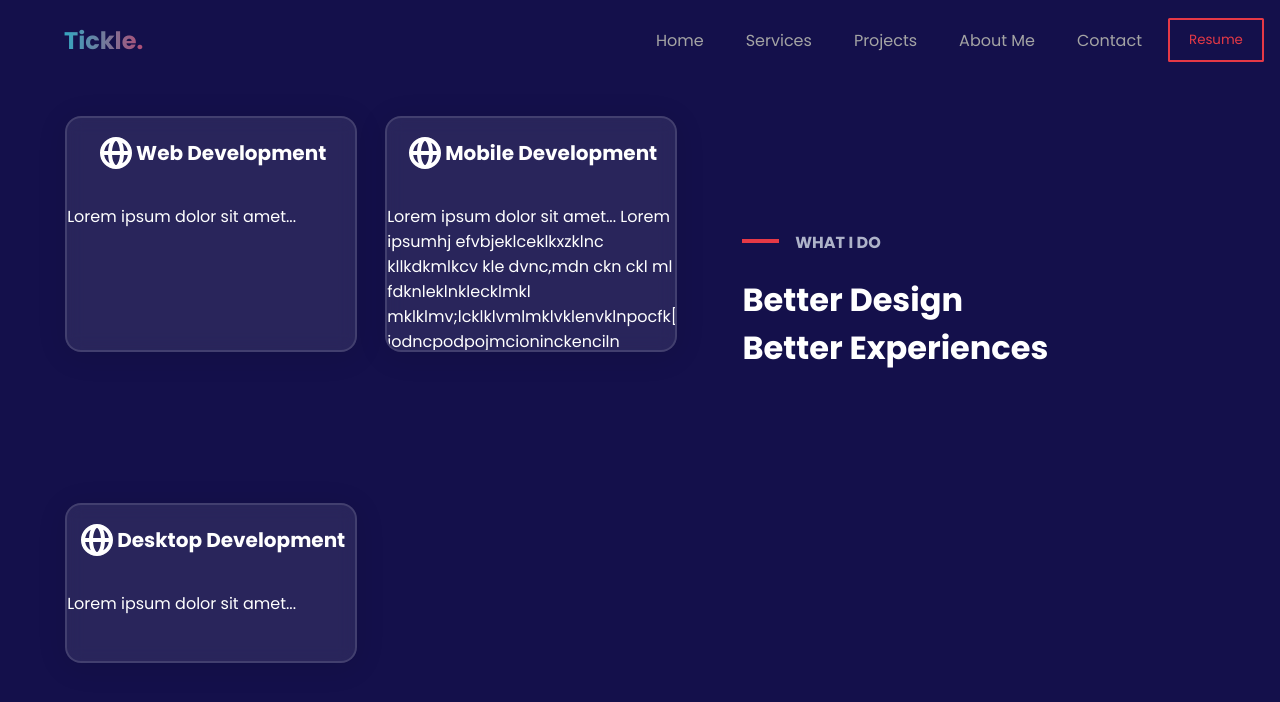
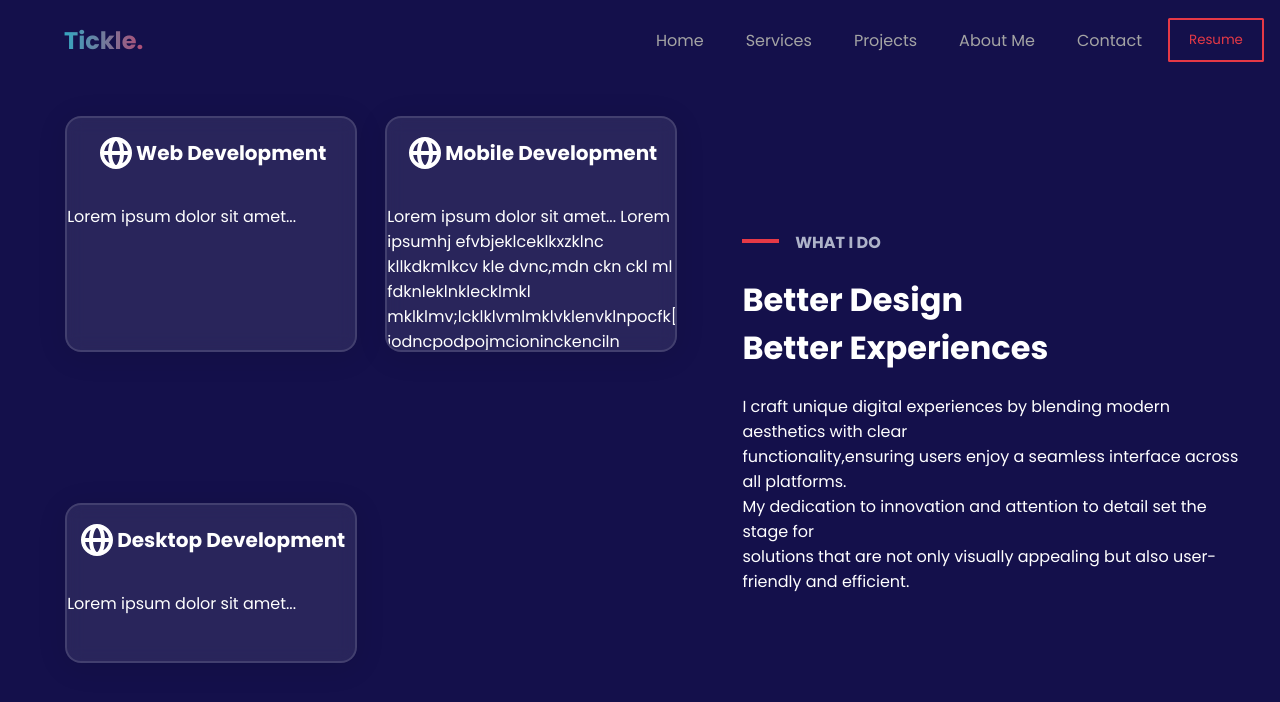
Before and after one commit to ellie-ctrl35/portfolio, a React (Create React App) app: page /services in a window 1280 px wide. Shown: the top 702 px of the page. Built offline with nearby package versions, Linux system fonts and the light colour scheme.

Commit message:
paragrah experience

```diff
--- a/src/pages/ExperienceSection.jsx
+++ b/src/pages/ExperienceSection.jsx
@@ -38,8 +38,9 @@ const ExperienceSection = () => {
        </div>
        <h1>Better Design <br />Better Experiences</h1>
        <p className="explain">
+  I craft unique digital experiences by blending modern aesthetics with clear <br /> functionality,ensuring users enjoy a seamless interface across all platforms. <br /> My dedication to innovation and attention to detail set the stage for <br /> solutions that are not only visually appealing but also user-friendly and efficient.
+</p>
 
-       </p>
      </div>
     </div>
   )
```
